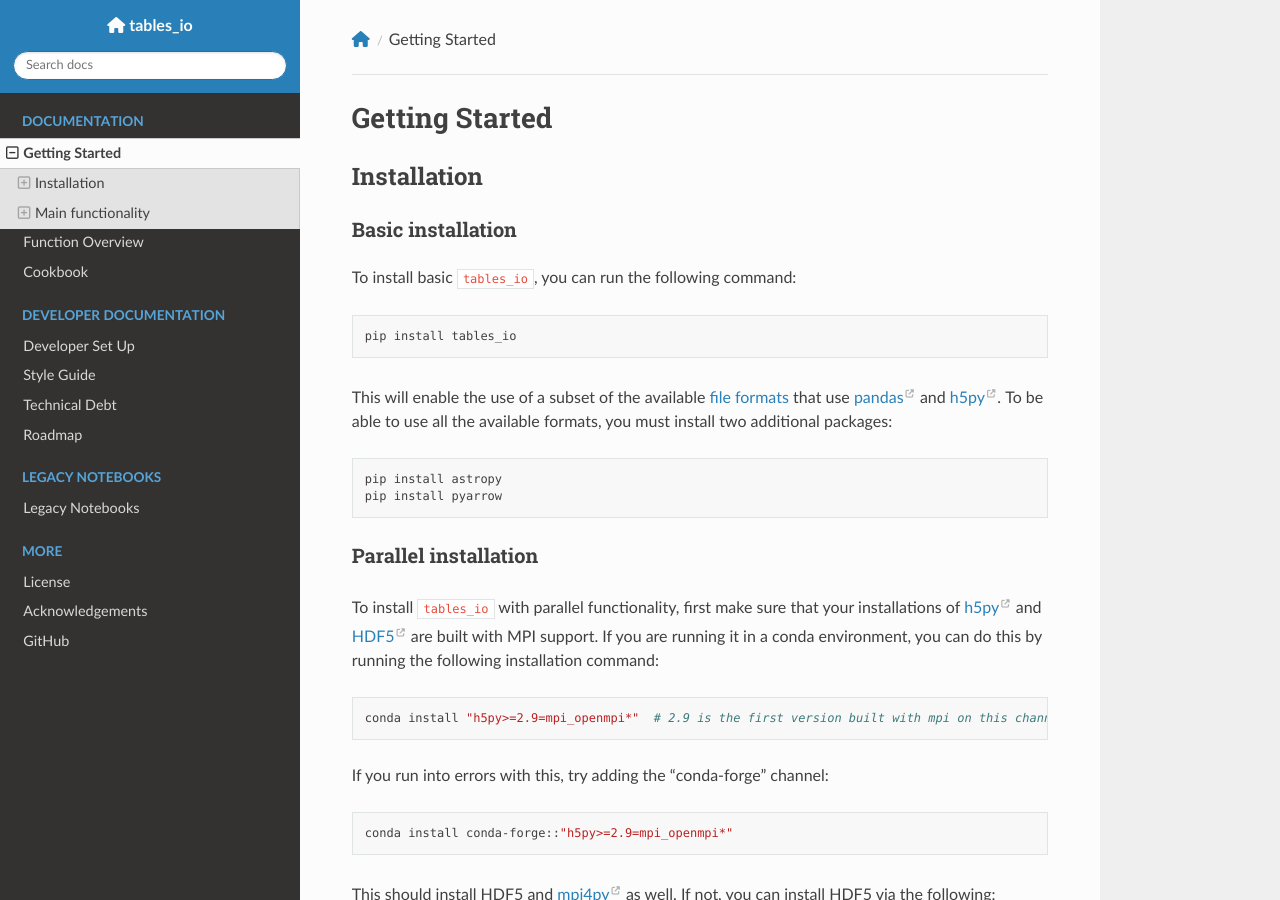
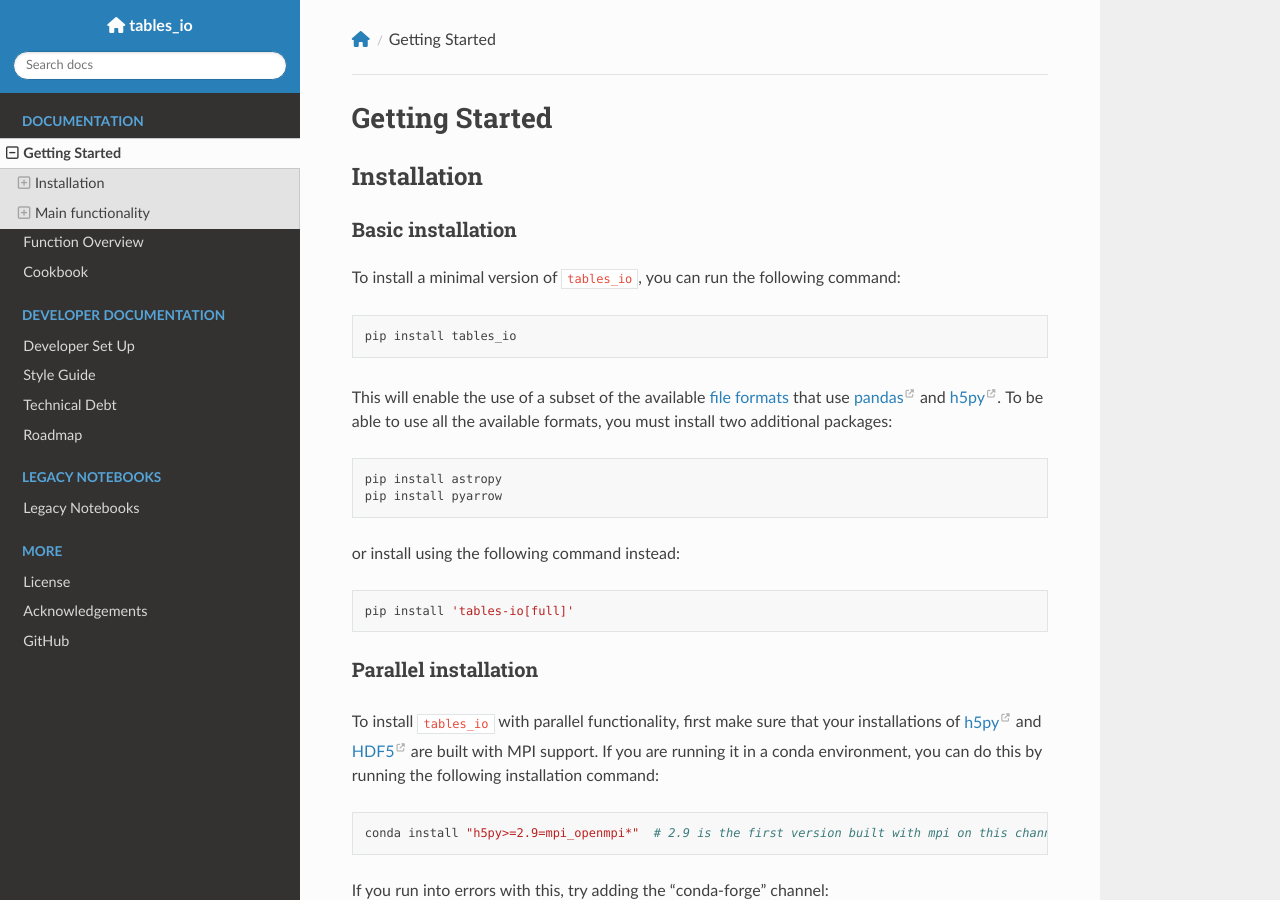
Before and after one commit to LSSTDESC/tables_io, a Sphinx documentation site: the page built from docs/quickstart.md, in a window 1280 px wide and 900 px high. Built offline with Sphinx 7.4.7 and the Read the Docs theme 3.1.0, drawn with Linux system fonts in a browser that asks for light colours; nearby versions of some CDN libraries; pages that are not in the unit, such as notebooks, are missing from menus; the version number could not be read and is left out.

Commit message:
updated installation instructions to explain full vs basic package

````diff
--- a/docs/quickstart.md
+++ b/docs/quickstart.md
@@ -4,7 +4,7 @@
 
 ### Basic installation
 
-To install basic `tables_io`, you can run the following command:
+To install a minimal version of `tables_io`, you can run the following command:
 
 ```bash
 pip install tables_io
@@ -15,6 +15,12 @@ This will enable the use of a subset of the available [file formats](#supported-
 ```bash
 pip install astropy
 pip install pyarrow
+```
+
+or install using the following command instead:
+
+```bash
+pip install 'tables-io[full]'
 ```
 
 (parallel-installation)=
````
